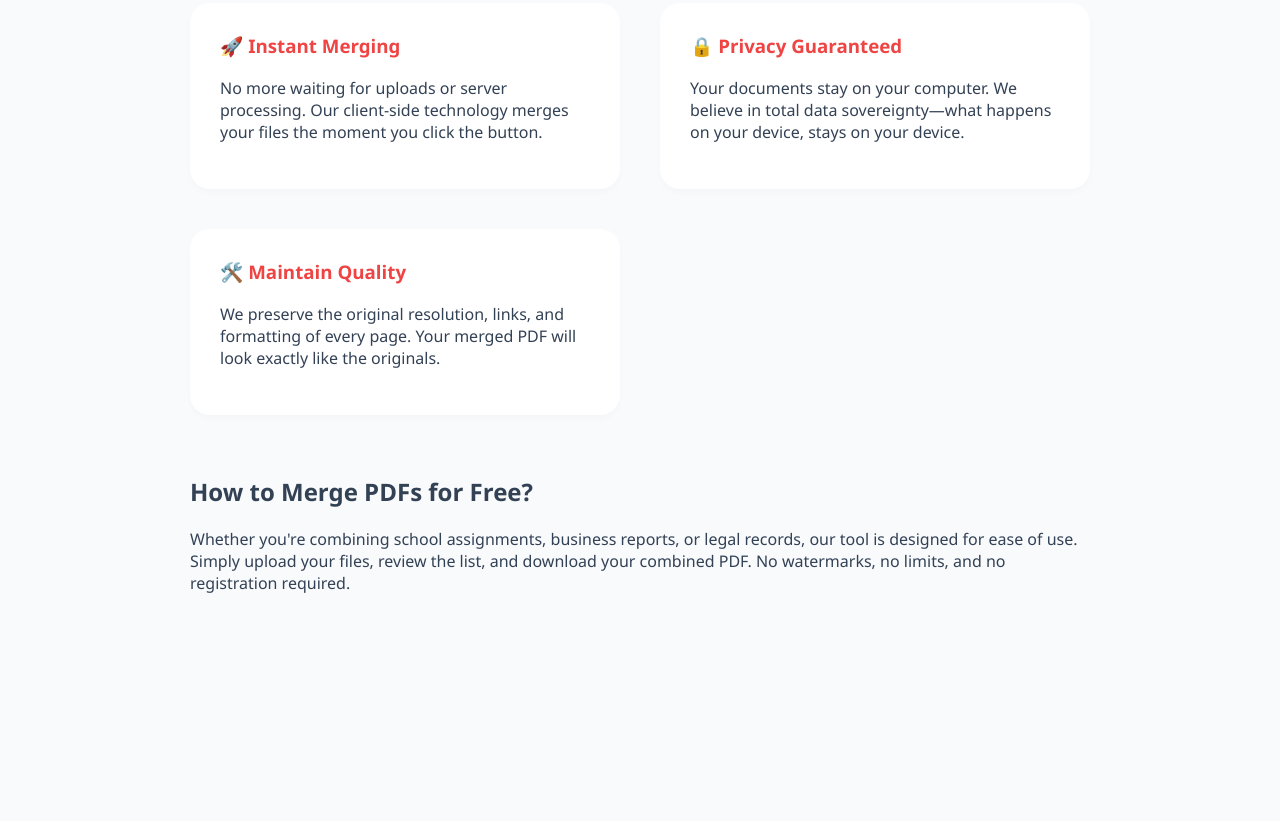
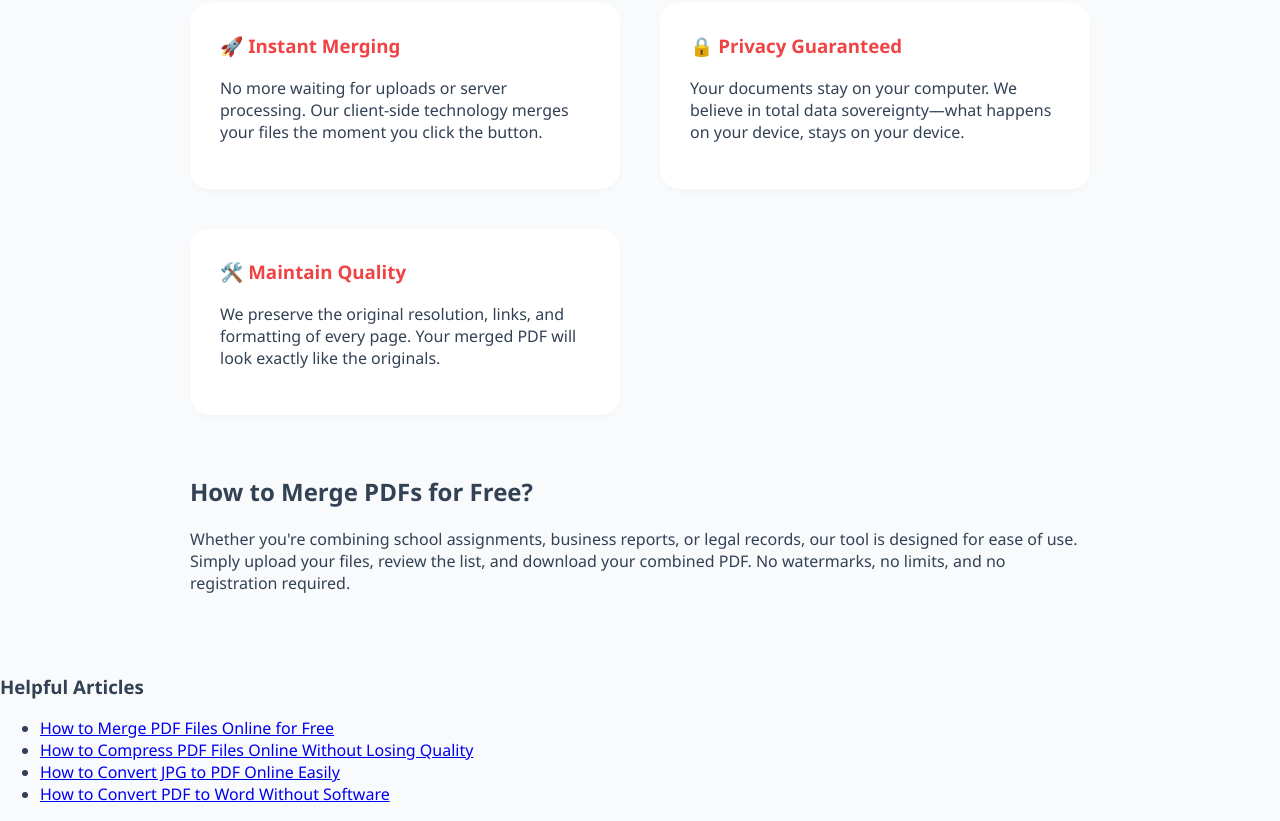
Before and after one commit to mohamadyasen123/pdf-tool, a plain HTML site: page merge-pdf.html in a window 1280 px wide. Shown: the part 1099-1920 px from the top of the page. Before the commit the page ends 1773 px from the top, so only its background shows below. Drawn offline with Linux system fonts and the light colour scheme; a script that the page names is missing.

Commit message:
Add helpful articles section to merge-pdf.html
Added helpful articles section with links to related content.

```diff
--- a/merge-pdf.html
+++ b/merge-pdf.html
@@ -177,4 +177,14 @@
         });
     </script>
 </body>
+
 </html>
+<section>
+<h3>Helpful Articles</h3>
+<ul>
+<li><a href="/blog/how-to-merge-pdf.html">How to Merge PDF Files Online for Free</a></li>
+<li><a href="/blog/how-to-compress-pdf.html">How to Compress PDF Files Online Without Losing Quality</a></li>
+<li><a href="/blog/how-to-convert-jpg-to-pdf.html">How to Convert JPG to PDF Online Easily</a></li>
+<li><a href="/blog/how-to-convert-pdf-to-word.html">How to Convert PDF to Word Without Software</a></li>
+</ul>
+</section>
```
